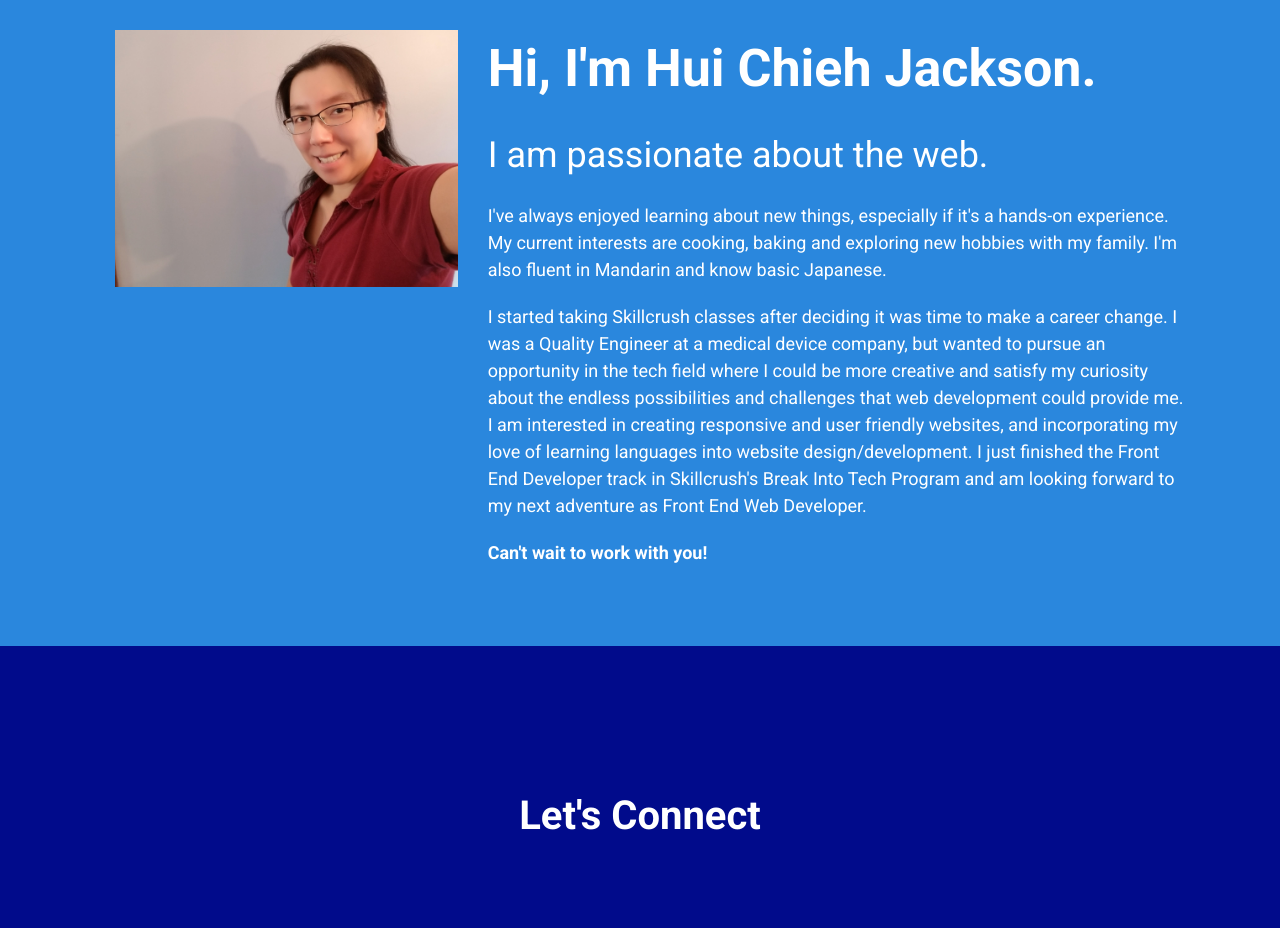
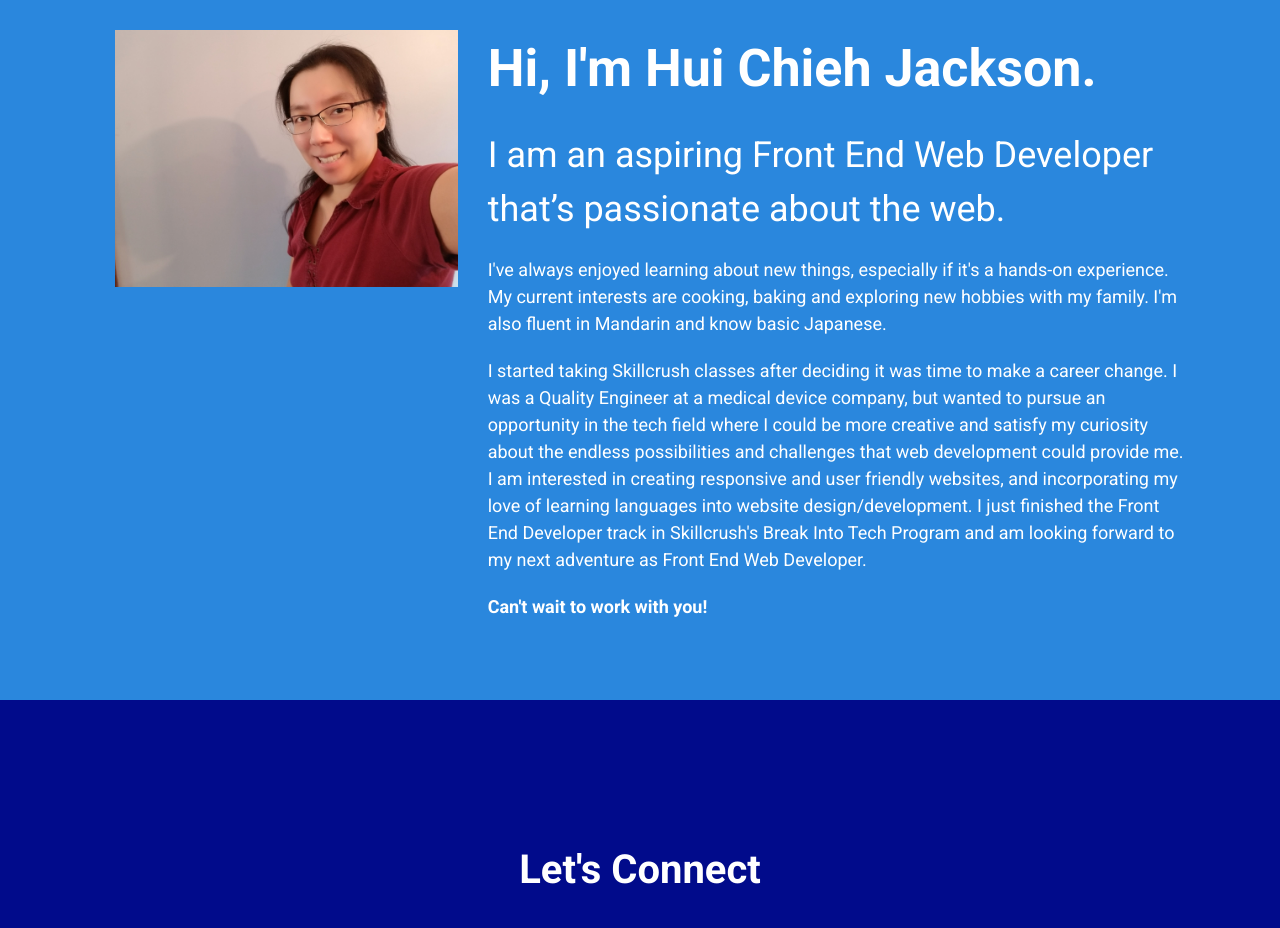
Before and after one commit to hchjackson/huichieh-jackson-portfolio, a website built with Parcel: page index.html in a window 1280 px wide. Shown: the part 4480-5408 px from the top of the page. Built offline with nearby package versions, Linux system fonts and the light colour scheme.

Commit message:
Updated About Section, h4 tag content.

```diff
--- a/index.html
+++ b/index.html
@@ -182,7 +182,7 @@
           </figure>
           <div class="about-info">
             <h3>Hi, I'm Hui Chieh Jackson.</h3>
-            <h4>I am passionate about the web.</h4>
+            <h4>I am an aspiring Front End Web Developer that’s passionate about the web.</h4>
             <p class="about-text">
               I've always enjoyed learning about new things, especially if it's a hands-on experience. My current interests are cooking, baking and exploring new hobbies with my family. I'm also fluent in Mandarin and know basic Japanese.
             </p>
```
